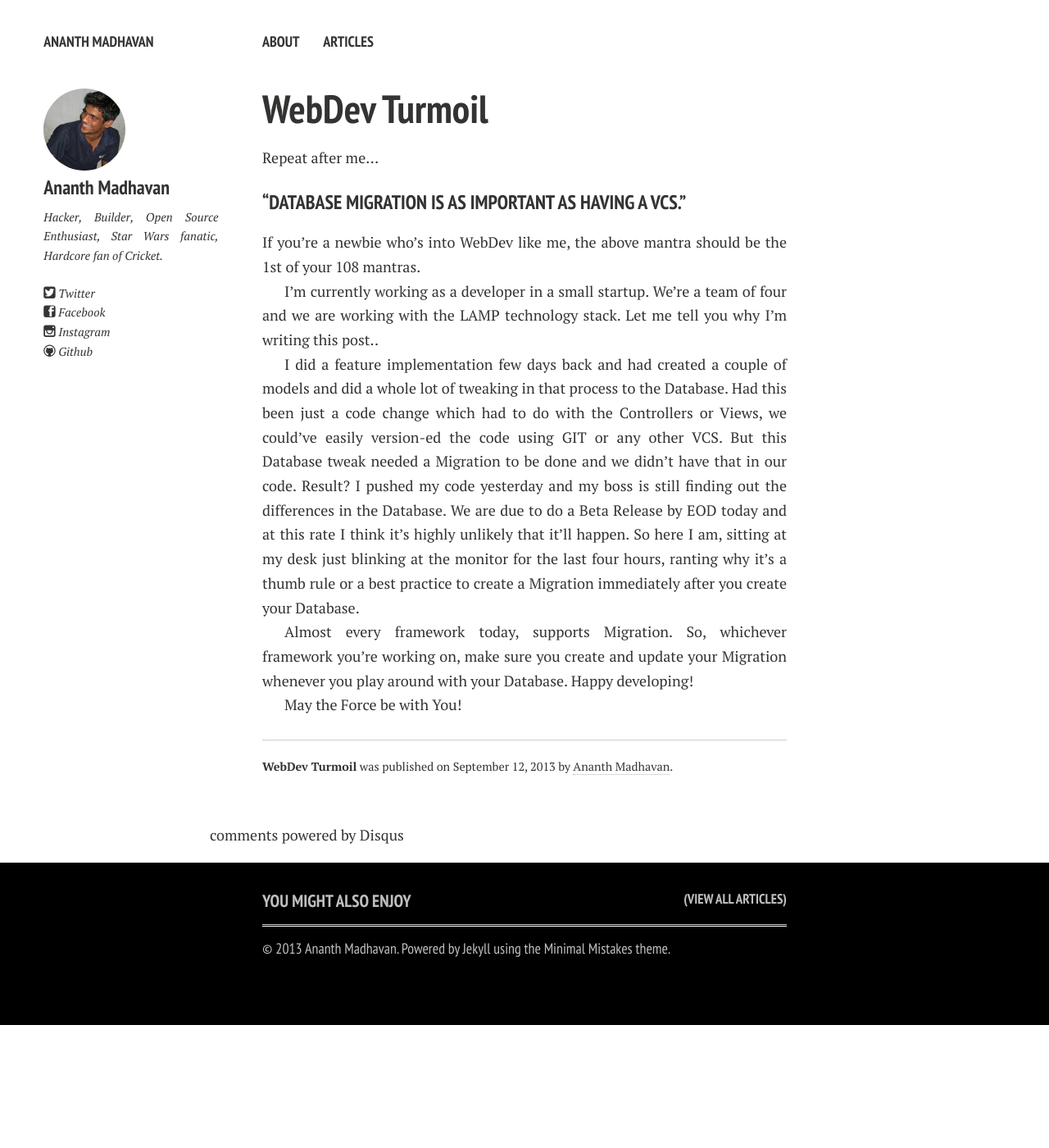
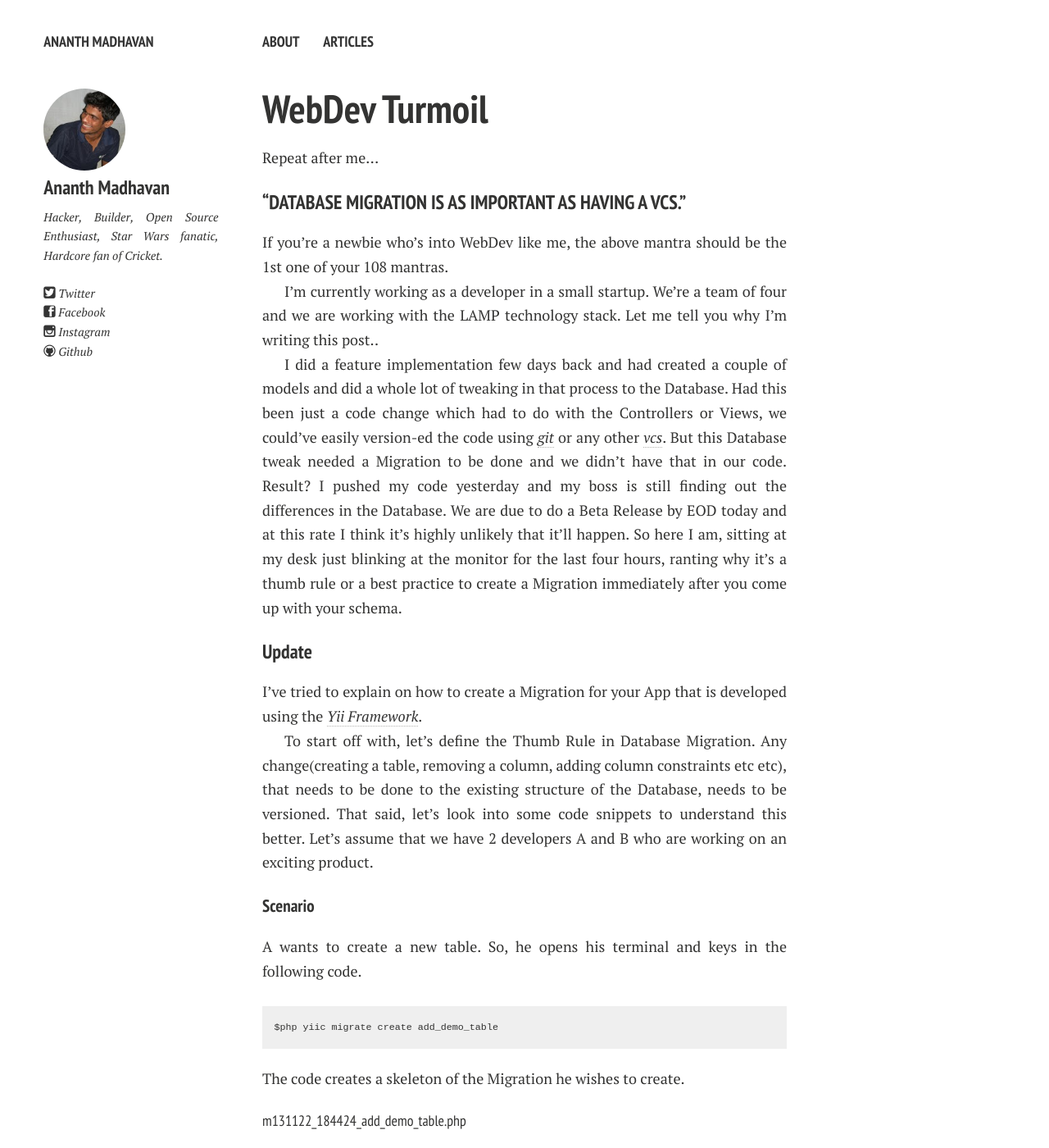
Before and after one commit to ananth99/ananth99.github.com, a Jekyll site: the page built from _posts/2013-09-12-WebDev-Turmoil.md, in a window 1280 px wide and 1400 px high. Shown: the whole window at 82% size. Built offline with Jekyll 4.4.1, drawn with Linux system fonts in a browser that asks for light colours; nearby versions of some CDN libraries; comment, search, counter and statistics services are not loaded; some of the changed text lies outside the part shown.

Commit message:
Added content to webdev turmoil.

```diff
--- a/_posts/2013-09-12-WebDev-Turmoil.md
+++ b/_posts/2013-09-12-WebDev-Turmoil.md
@@ -3,17 +3,97 @@
 title: "WebDev Turmoil"
 description: "Path of the Web Developer Episode I"
 category:
-tags: [Databases, Startups]
+tags: [Databases, Startups,Yii]
 ---
 
 Repeat after me...
 
 ####"DATABASE MIGRATION IS AS IMPORTANT AS HAVING A VCS."
-If you're a newbie who's into WebDev like me, the above mantra should be the 1st of your 108 mantras.
+If you're a newbie who's into WebDev like me, the above mantra should be the 1st one of your 108 mantras.
 
 I'm currently working as a developer in a small startup. We're a team of four and we are working with the LAMP technology stack. Let me tell you why I'm writing this post..
 
-I did a feature implementation few days back and had created a couple of models and did a whole lot of tweaking in that process to the Database. Had this been just a code change which had to do with the Controllers or Views, we could've easily version-ed the code using GIT or any other VCS. But this Database tweak needed a Migration to be done and we didn't have that in our code. Result? I pushed my code yesterday and my boss is still finding out the differences in the Database. We are due to do a Beta Release by EOD today and at this rate I think it's highly unlikely that it'll happen. So here I am, sitting at my desk just blinking at the monitor for the last four hours, ranting why it's a thumb rule or a best practice to create a Migration immediately after you create your Database.
+I did a feature implementation few days back and had created a couple of models and did a whole lot of tweaking in that process to the Database. Had this been just a code change which had to do with the Controllers or Views, we could've easily version-ed the code using *[git](http://git-scm.com/)* or any other *[vcs](http://en.wikipedia.org/wiki/Revision_control)*. But this Database tweak needed a Migration to be done and we didn't have that in our code. Result? I pushed my code yesterday and my boss is still finding out the differences in the Database. We are due to do a Beta Release by EOD today and at this rate I think it's highly unlikely that it'll happen. So here I am, sitting at my desk just blinking at the monitor for the last four hours, ranting why it's a thumb rule or a best practice to create a Migration immediately after you come up with your schema.
+
+#### Update
+
+I've tried to explain on how to create a Migration for your App that is developed using the *[Yii Framework](www.yiiframework.com)*.
+
+To start off with, let's define the Thumb Rule in Database Migration. Any change(creating a table, removing a column, adding column constraints etc etc), that needs to be done to the existing structure of the Database, needs to be versioned. That said, let's look into some code snippets to understand this better. Let's assume that we have 2 developers A and B who are working on an exciting product.
+
+##### Scenario
+
+A wants to create a new table. So, he opens his terminal and keys in the following code.
+{% highlight vim%}
+$php yiic migrate create add_demo_table
+{% endhighlight %}
+
+The code creates a skeleton of the Migration he wishes to create.
+
+###### m131122_184424_add_demo_table.php
+
+{%highlight vim%}
+<?php
+class m131122_184424_add_demo_table extends CDbMigration
+{
+	public function up()
+	{
+	}
+
+	public function down()
+	{
+		echo "m131122_184424_add_demo_table does not support migration down.\n";
+		return false;
+	}
+
+	/*
+	// Use safeUp/safeDown to do migration with transaction
+	public function safeUp()
+	{
+	}
+
+	public function safeDown()
+	{
+	}
+	*/
+}
+?>
+{% endhighlight %}
+
+The naming is the essential part since the Database is versioned according to the time the migration is created. Now A can write his create table statements inside the up() function or the safeUp() function like this:
+
+{%highlight vim%}
+$this->createTable("demo_table",array(
+	'id'=>'integer not null',
+	'name'=>'varchar(255) not null',
+	'primary key(id)',
+	)
+);
+{% endhighlight %}
+
+So, now, if B wants to add a column to this table the next day, he simply creates another migration like this:
+{% highlight vim%}
+$php yiic migrate create add_column_to_demo_table
+{% endhighlight %}
+
+Thus all your Database tweaking is essentially version controlled! Now, if C joins the team, all he has to do is to copy all the migration files
+and fire this command in the terminal:
+
+{% highlight vim%}
+$php yiic migrate up
+{% endhighlight %}
+
+Voila! He now has the most recent version of the Database. It's that simple. :-)
+
+To undo the last migrate operation:
+
+{% highlight vim%}
+$php yiic migrate down
+{% endhighlight %}
+
+The above command just invokes the down() or the safeDown() method which generally contains drop table commands.
+
+Note that when you're firing the terminal commands, make sure inside the protected folder. Otherwise, the yiic migrate tool won't work.
 
 Almost every framework today, supports Migration. So, whichever framework you're working on, make sure you create and update your Migration whenever you play around with your Database. Happy developing!
 
```
Also changed, not shown: 2 other files.
